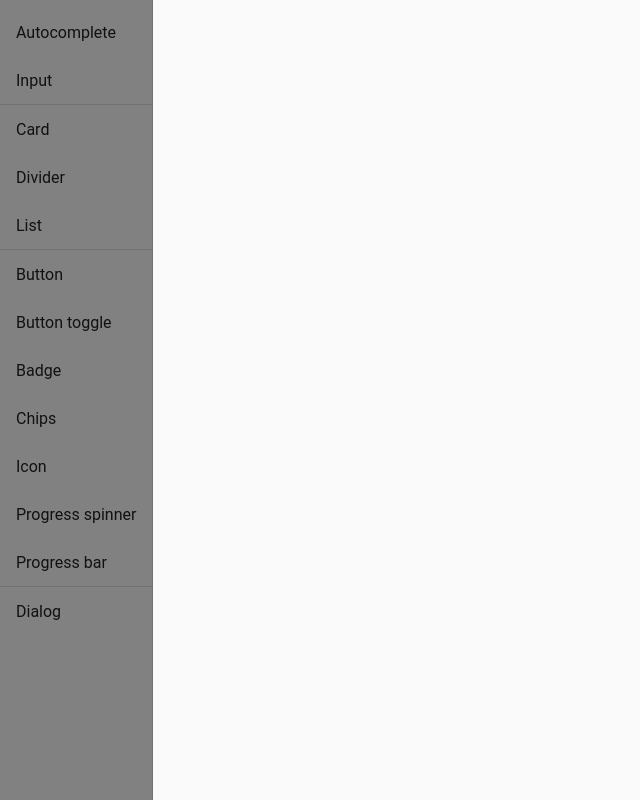
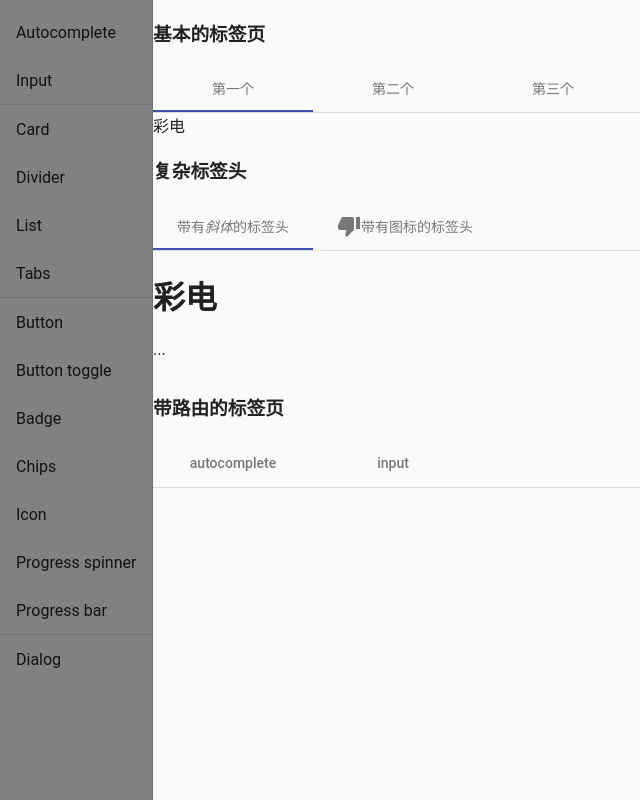
Before and after one commit to zeoly/Kyo-Material, an Angular app in the folder kyo-material/: page /layout/tabs in a window 1280 px wide. Before the commit this address led to /. Shown: the whole page, without its empty margins (0-640 px from the left). Built offline with nearby package versions, Linux system fonts and the light colour scheme.

Commit message:
add tabs

```diff
--- a/kyo-material/src/app/app-routing.modules.ts
+++ b/kyo-material/src/app/app-routing.modules.ts
@@ -4,6 +4,7 @@ import { RouterModule, Routes } from '@angular/router';
 import { CardComponent } from './modules/layout/card.component';
 import { DividerComponent } from './modules/layout/divider.component';
 import { ListComponent } from './modules/layout/list.component';
+import { TabsComponent } from './modules/layout/tabs.component';
 
 import { ButtonComponent } from './modules/buttons/button.components';
 import { ButtonToggleComponent } from './modules/buttons/button-toggle.component';
@@ -24,6 +25,7 @@ const routes: Routes = [
     { path: 'layout/card', component: CardComponent },
     { path: 'layout/divider', component: DividerComponent },
     { path: 'layout/list', component: ListComponent },
+    { path: 'layout/tabs', component: TabsComponent },
     { path: 'buttons/button', component: ButtonComponent },
     { path: 'buttons/button-toggle', component: ButtonToggleComponent },
     { path: 'buttons/badge', component: BadgeComponent },
--- a/kyo-material/src/app/app.module.ts
+++ b/kyo-material/src/app/app.module.ts
@@ -5,6 +5,7 @@ import { AppRoutingModule } from './app-routing.modules';
 import { MatCardModule } from '@angular/material/card';
 import { MatDividerModule } from '@angular/material/divider';
 import { MatListModule } from '@angular/material/list';
+import { MatTabsModule } from '@angular/material/tabs';
 
 import { MatButtonModule } from '@angular/material/button';
 import { MatButtonToggleModule } from '@angular/material/button-toggle';
@@ -28,6 +29,7 @@ import { AppComponent } from './app.component';
 import { CardComponent } from './modules/layout/card.component';
 import { DividerComponent } from './modules/layout/divider.component';
 import { ListComponent } from './modules/layout/list.component';
+import { TabsComponent } from './modules/layout/tabs.component';
 
 import { ButtonComponent } from './modules/buttons/button.components';
 import { ButtonToggleComponent } from './modules/buttons/button-toggle.component';
@@ -49,6 +51,7 @@ import { DialogComponent, DialogDetailComponent } from './modules/popups/dialog.
     CardComponent,
     DividerComponent,
     ListComponent,
+    TabsComponent,
     ButtonComponent,
     ButtonToggleComponent,
     BadgeComponent,
@@ -71,6 +74,8 @@ import { DialogComponent, DialogDetailComponent } from './modules/popups/dialog.
     MatFormFieldModule,
     MatCardModule,
     MatDividerModule,
+    MatListModule,
+    MatTabsModule,
     MatButtonModule,
     MatButtonToggleModule,
     MatBadgeModule,
@@ -79,7 +84,6 @@ import { DialogComponent, DialogDetailComponent } from './modules/popups/dialog.
     MatProgressSpinnerModule,
     MatProgressBarModule,
     MatSidenavModule,
-    MatListModule,
     MatInputModule,
     MatSelectModule,
     MatAutocompleteModule,
--- /dev/null
+++ b/kyo-material/src/app/modules/layout/tabs.component.html
@@ -0,0 +1,29 @@
+<h3>基本的标签页</h3>
+<mat-tab-group>
+    <mat-tab label="第一个"> 彩电 </mat-tab>
+    <mat-tab label="第二个"> 冰箱 </mat-tab>
+    <mat-tab label="第三个"> 空调 </mat-tab>
+</mat-tab-group>
+<h3>复杂标签头</h3>
+<mat-tab-group>
+    <mat-tab>
+        <ng-template mat-tab-label>
+            带有<em>斜体</em>的标签头
+        </ng-template>
+        <h1>彩电</h1>
+        <p>...</p>
+    </mat-tab>
+    <mat-tab>
+        <ng-template mat-tab-label>
+            <mat-icon>thumb_down</mat-icon>带有图标的标签头
+        </ng-template>
+        <h1>冰箱</h1>
+        <p>...</p>
+    </mat-tab>
+</mat-tab-group>
+<h3>带路由的标签页</h3>
+<nav mat-tab-nav-bar>
+    <a mat-tab-link *ngFor="let link of navLinks" [routerLink]="link.path" routerLinkActive #rla="routerLinkActive" [active]="rla.isActive">
+          {{link.label}}
+        </a>
+</nav>
--- /dev/null
+++ b/kyo-material/src/app/modules/layout/tabs.component.ts
@@ -0,0 +1,13 @@
+import { Component } from '@angular/core';
+
+@Component({
+    selector: 'app-layout-tabs',
+    templateUrl: 'tabs.component.html'
+})
+export class TabsComponent {
+
+    navLinks = [
+        { path: '/formcontrol/autocomplete', label: 'autocomplete' },
+        { path: '/formcontrol/input', label: 'input' }
+    ];
+}
--- a/kyo-material/src/app/modules/navigation/side-nav.component.html
+++ b/kyo-material/src/app/modules/navigation/side-nav.component.html
@@ -7,6 +7,7 @@
             <a mat-list-item routerLink="/layout/card">Card</a>
             <a mat-list-item routerLink="/layout/divider">Divider</a>
             <a mat-list-item routerLink="/layout/list">List</a>
+            <a mat-list-item routerLink="/layout/tabs">Tabs</a>
             <mat-divider></mat-divider>
             <a mat-list-item routerLink="/buttons/button">Button</a>
             <a mat-list-item routerLink="/buttons/button-toggle">Button toggle</a>
```
